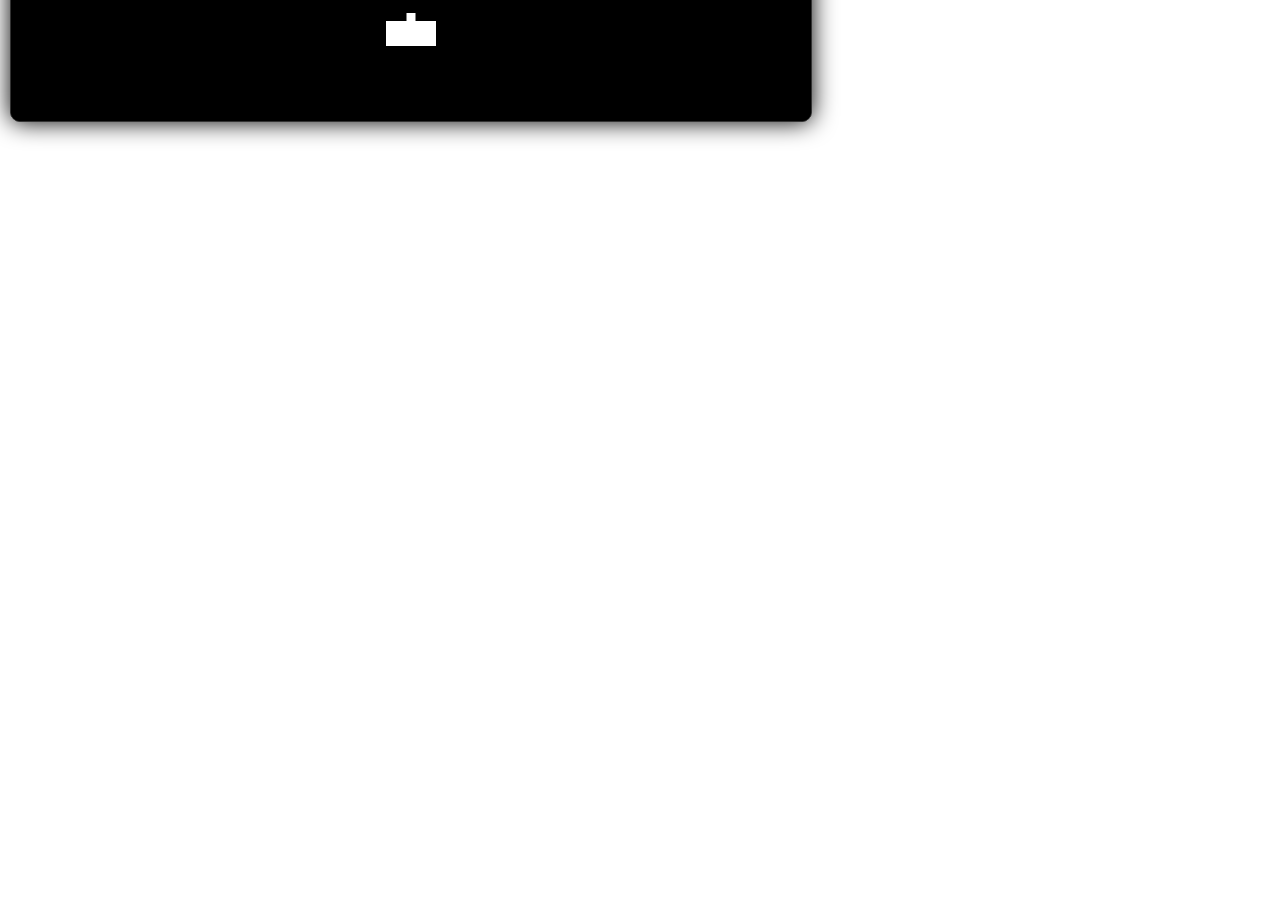
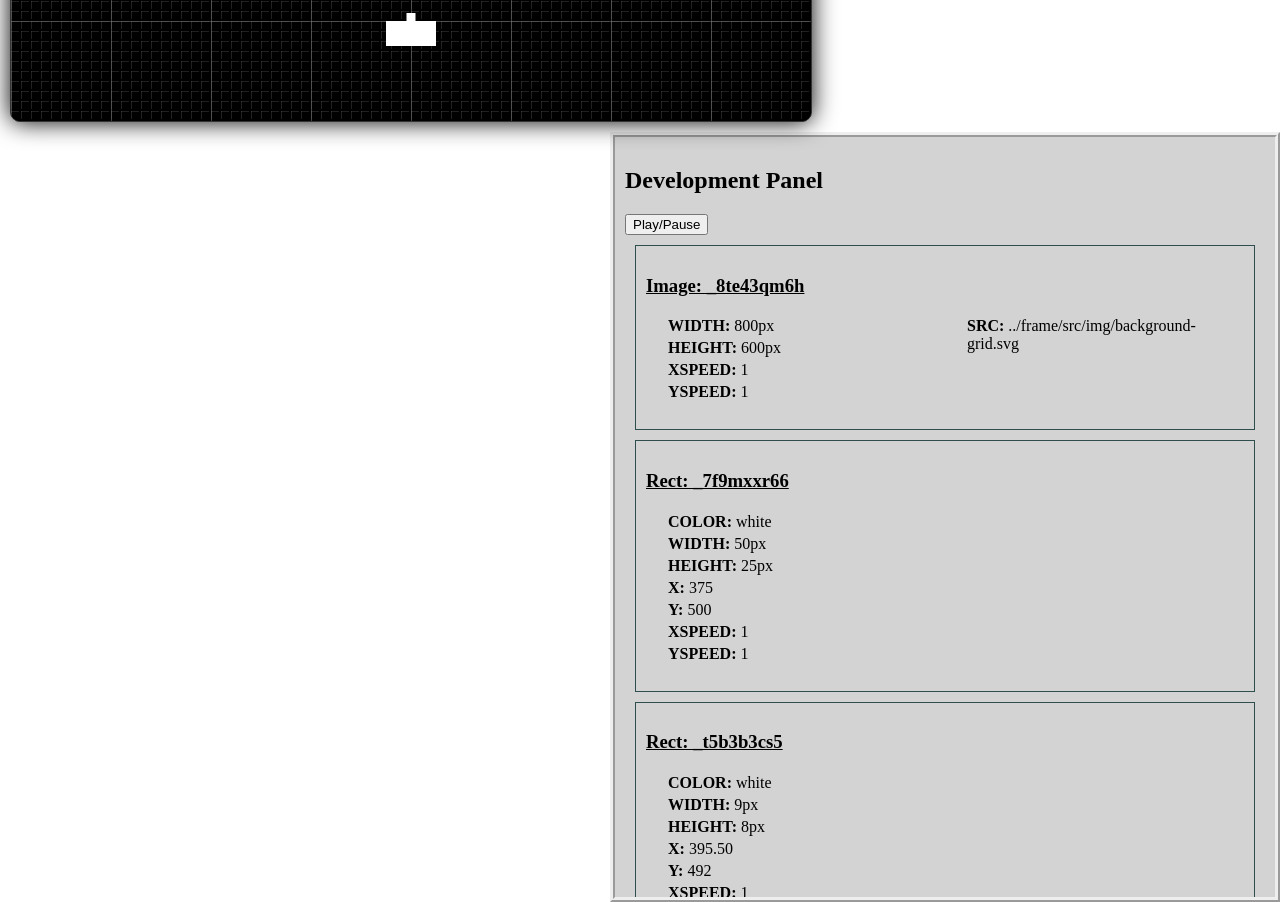
Before and after one commit to FabricioRojas/GameDevelop, a plain HTML site: page spaceinvaders/index.html in a window 1280 px wide. Shown: the part 520-1422 px from the top of the page. Before the commit the page ends 800 px from the top, so only its background shows below. Drawn offline with Linux system fonts and the light colour scheme.

Commit message:
Minor fix

```diff
--- a/frame/src/js/demo.js
+++ b/frame/src/js/demo.js
@@ -1,5 +1,5 @@
 window.onload=function() {
-    var game = new Game("gc", 800, 600);
+    var game = new Game("gc", 800, 600, true);
 
     var circle1 = game.addElement(game.ELEMENT.CIRCLE, "red", 5, 22, 33);
     var circle2 = game.addElement(game.ELEMENT.CIRCLE, "blue", 5, 22, 43);
--- a/frame/src/js/gameFrame.js
+++ b/frame/src/js/gameFrame.js
@@ -553,9 +553,6 @@ class CanvasElement{
     }
     collideWithDirecction(otherobj) {
         if (!this.collide(otherobj)) return -1;
-        // console.log("y",this.y + this.height, otherobj.y, otherobj.y + otherobj.height, this.y);
-        // console.log("x", this.x+this.width, otherobj.x, otherobj.x + otherobj.width, this.x);
-
         if((
             (this.y > otherobj.y && this.y < (otherobj.y + otherobj.height)) ||
             ((this.y + this.height) > otherobj.y && (this.y + this.height) < (otherobj.y + otherobj.height))
--- a/spaceinvaders/index.html
+++ b/spaceinvaders/index.html
@@ -10,7 +10,7 @@
     <script src=../frame/src/js/gameFrame.js></script>
     <link rel=stylesheet href=../frame/src/css/main.css charset="utf-8">
     <script>
-        var game = new Game("gc", 800, 600, false);
+        var game = new Game("gc", 800, 600, true);
         game.control.setStep(5);
         game.canvas.canvas.addEventListener('click', handlemouseClick);
         setInterval(() => game.draw(drawing), 1000 / 60);
@@ -19,6 +19,21 @@
         var shipGun = game.addElement(game.ELEMENT.RECT, "white", 9, 8, game.canvas.width / 2 - 9 / 2, ship.y - 8);
         var winText = game.addElement(game.ELEMENT.TEXT, "white", 50, "Aliens defeated!", 300, 300);
         var loseText = game.addElement(game.ELEMENT.TEXT, "white", 50, "You've been invaded!", 300, 300);
+
+        ship.addSound('background', 'background.mp3');
+        ship.setSoundVolume('background',0.3);
+
+        ship.addSound('shot', 'shot.mp3');
+        ship.setSoundDuration('shot', '0.5');
+
+        ship.addSound('brick_hit', 'brick_hit.mp3');
+        ship.setSoundDuration('brick_hit', '0.5');
+        ship.setSoundVolume('brick_hit',0.5);
+
+
+        loseText.addSound('lose', 'lose.mp3');
+        loseText.setSoundDuration('lose', '5');
+        loseText.setSoundVolume('lose', 0.5);
 
         var aliens = [];
         var bricks = [];
@@ -42,6 +57,7 @@
                 shots[s].print();
                 if (shots[s].y + shots[s].height < 0) removeElement(shots, s);
                 for (var b in bricks) if (bricks[b] && shots[s] && shots[s].collide(bricks[b])) {
+                    ship.playSound('brick_hit');
                     removeElement(shots, s);
                     bricks[b].setHeight(bricks[b].height - (25 / brickLives));
                     if (bricks[b].height == 0) removeElement(bricks, b);
@@ -72,7 +88,6 @@
                         aliens[i].setXSpeed((aliens[i].xSpeed > 0 ? aliens[i].xSpeed + 0.1 : aliens[i].xSpeed - 0.1) * -1);
                         aliens[i].setY(aliens[i].y + aliens[i].height / 2);
                     }
-                return;
             }
             if(alien.y + alien.height >= 400) lose();
         }
@@ -85,15 +100,19 @@
         function lose() {
             loseState = true;
             game.pause();
+            ship.pauseSound('background');
+            loseText.playSound('lose');
             loseText.print();
         }
         function reset() {
             aliens = generateElementsArray(3, 7, 50, 50, 25, 60, 'lightgreen', 'alien');
             bricks = generateElementsArray(1, 9, 25, 50, 25, 400, 'white', ' brick');
+            ship.playSound('background');
             game.play();
         }
         function shoot() {
             if (shotTimeout) return;
+            ship.playSound('shot');
             var shot = game.addElement(game.ELEMENT.RECT, "white", 2, 10, ship.x + (ship.width / 2) - (2 / 2), ship.y - 20);
             shot.setYSpeed(-2.5);
             shots.push(shot);
```
Also changed, not shown: flapy/index.html (+1 -1 lines), 4 other files.
